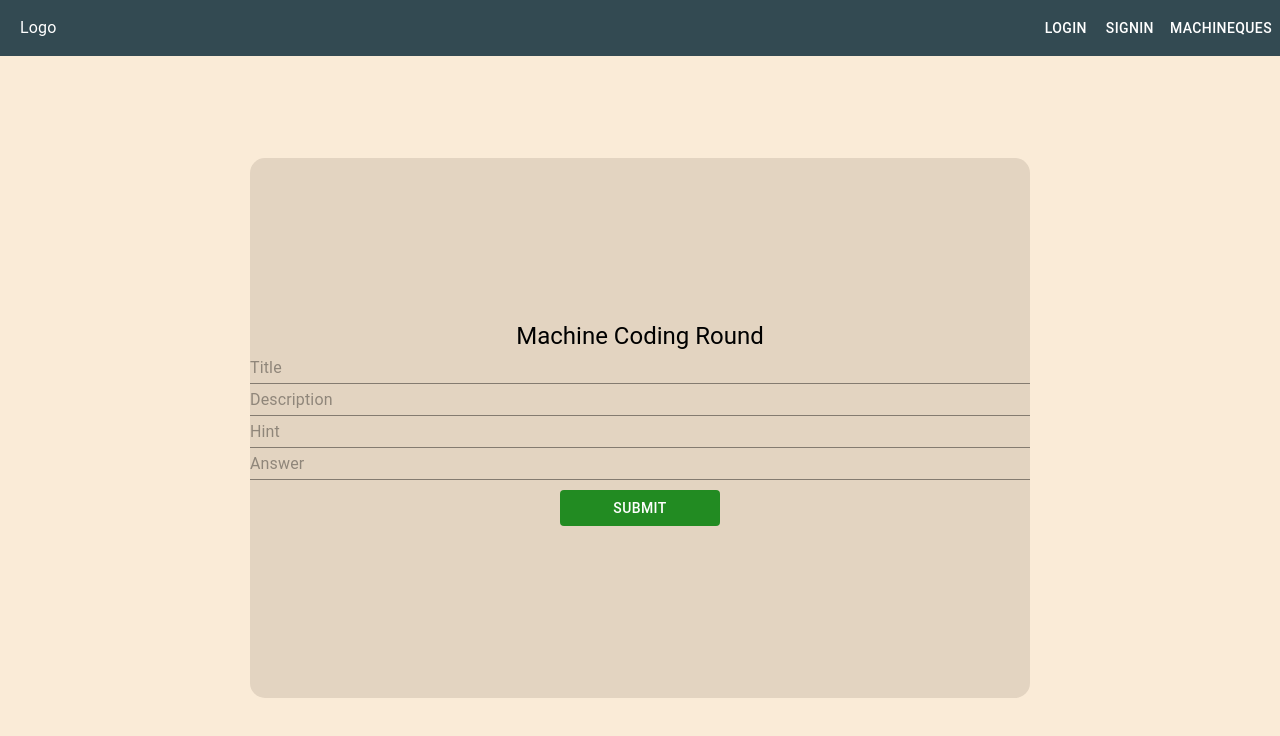
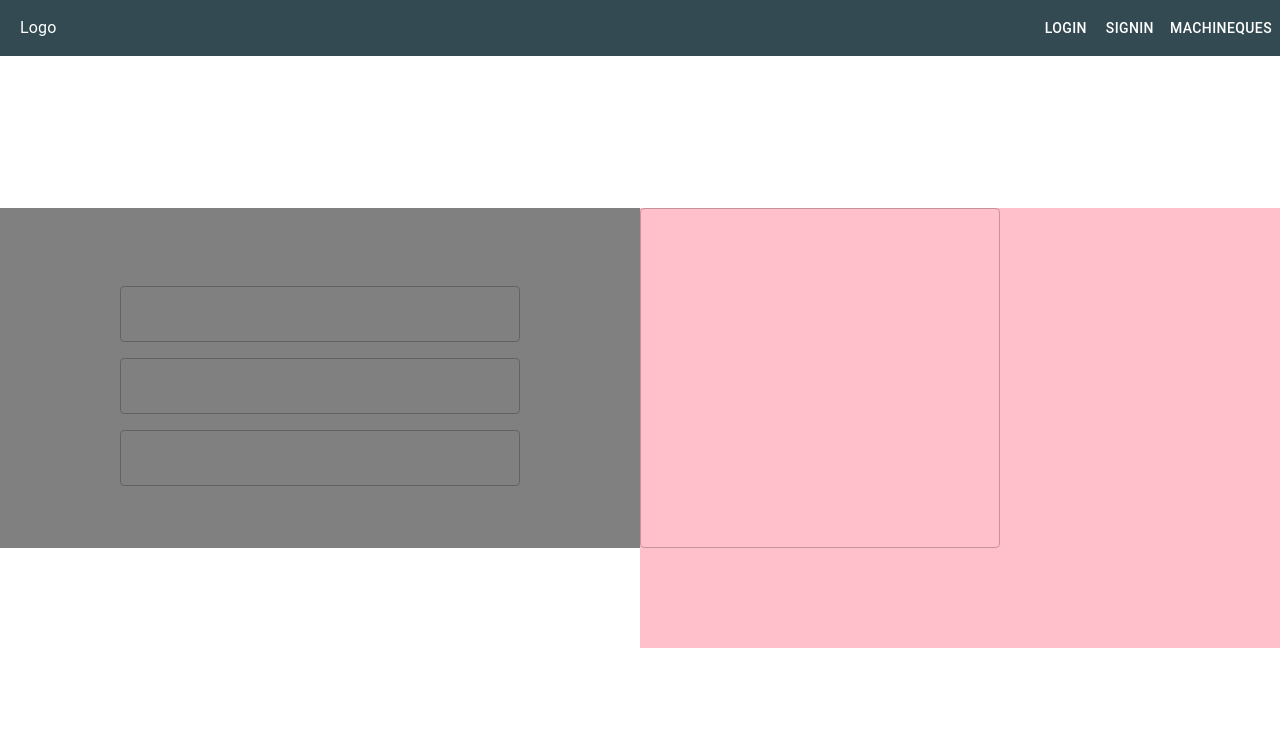
Before and after one commit to naman-mh/demo-form, a React (Create React App) app: page /machineQues in a window 1280 px wide. Shown: the top 736 px of the page. Built offline with nearby package versions, Linux system fonts and the light colour scheme.

Commit message:
aj to kaam khrab ho gya

```diff
--- a/src/components/register/MachineQues.js
+++ b/src/components/register/MachineQues.js
@@ -1,55 +1,32 @@
 import React from "react";
-import { Box, Button, Input,  Typography } from "@mui/material";
+import { Box, Grid, TextField } from "@mui/material";
 
 
 function MachineQues() {
   return (
-    <Box
-      bgcolor="#faebd7"
-      height={"93vh"}
-      sx={{
-        display: "flex",
-        alignItems: "center",
-        justifyContent: "center",
-      }}
-    >
-      <Box
-        sx={{
-          height: 540,
-          borderRadius: "15px",
-          width: { xs: "360px", sm: "450px", md: "550px", lg: "780px" },
-          display: "flex",
-          flexDirection: "column",
-          alignItems: "center",
-          justifyContent: "center",
-          bgcolor: "#e3d4c1",
-          textAlign: "left",
-          margin: " auto 0",
-        }}
-      >
-        <Typography variant="h5">Machine Coding Round</Typography>
-        <Box
-          display={"flex"}
-          flexDirection={"column"}
-          sx={{ width: { xs: "360px", sm: "450px", md: "780px" } }}
-        >
-          <Input type="text" placeholder="Title" />
-          <Input type="text" placeholder="Description" />
-          <Input  type="text" placeholder="Hint"/>
-          <Input type="text" placeholder="Answer" />
-        </Box>
-        <Button
-          sx={{
-            margin: "10px",
-            bgcolor: "#228b22",
-            color: "white",
-            px: "80px",
-            width: "100px",
-          }}
-        >
-          Submit
-        </Button>
-      </Box>
+    <Box sx={{ display: "flex", alignItems: "center", justifyContent: "center", height: "93vh" }}>
+      <Grid container  >
+        <Grid item xs={12} md={6} >
+          <item>
+            <Box
+              bgcolor={"grey"}
+              marginTop={{ xs: "90px", md: "auto" }}
+              sx={{
+                height: "340px",
+                display: "flex",
+                flexDirection: "column", alignItems: "center", justifyContent: "center"
+              }} >
+              <TextField sx={{ width: { xs: "300px", md: "400px" }, mt: "16px" }} >Title</TextField>
+              <TextField sx={{ width: { xs: "300px", md: "400px" }, mt: "16px" }} >Description</TextField>
+              <TextField sx={{ width: { xs: "300px", md: "400px" }, mt: "16px" }} >Hint</TextField>
+            </Box></item>
+        </Grid>
+        <Grid item xs={12} md={6} >
+          <item> <Box bgcolor={"pink"} sx={{ height: "440px" }} >
+            <TextField   sx={{ height: "340px", '& .MuiInputBase-root': { height: "100%" , overflow:"scroll" }, width: { xs:"100%",md:"360px"}, }}  multiline  ></TextField>
+          </Box></item>
+        </Grid>
+      </Grid>
     </Box>
   );
 }
```
